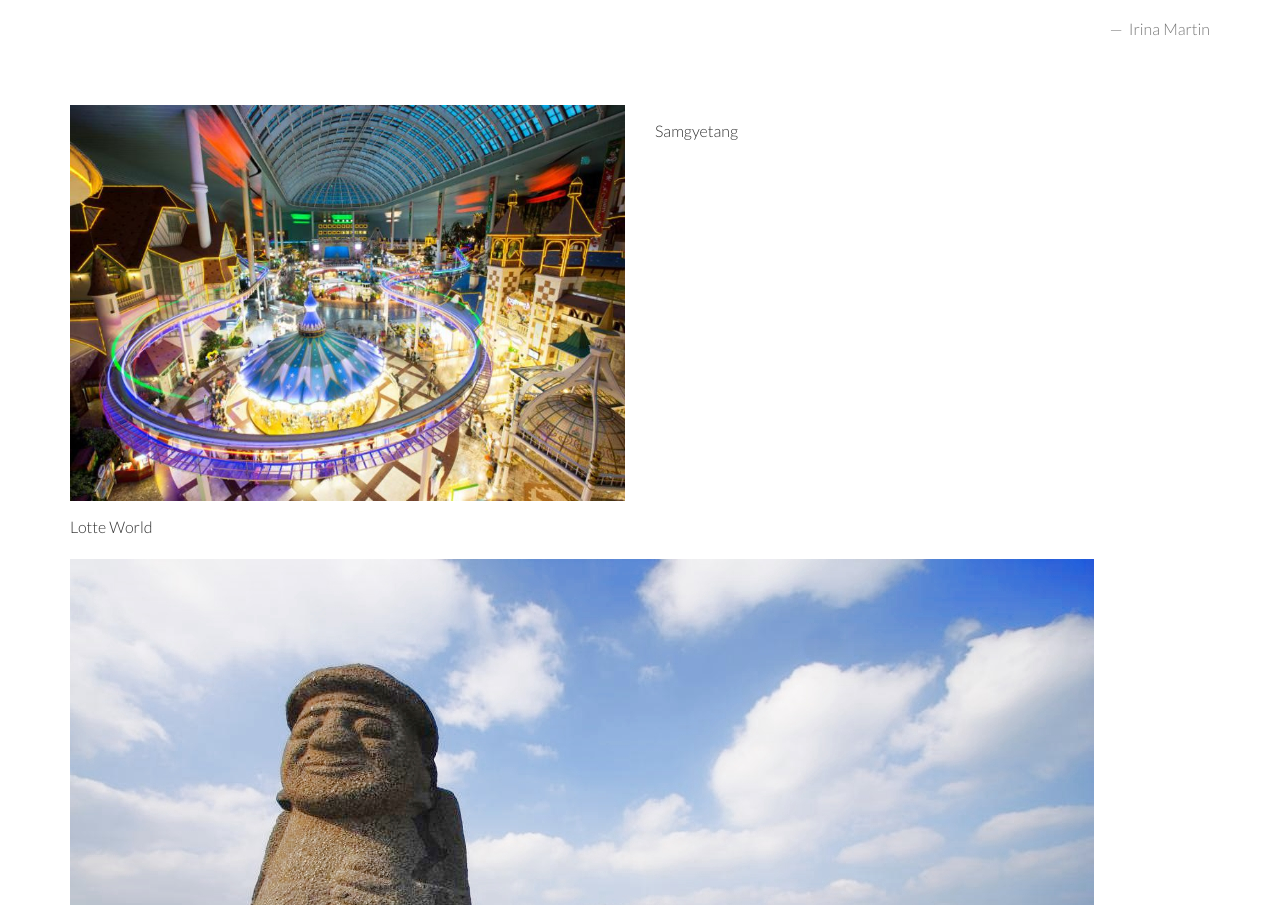
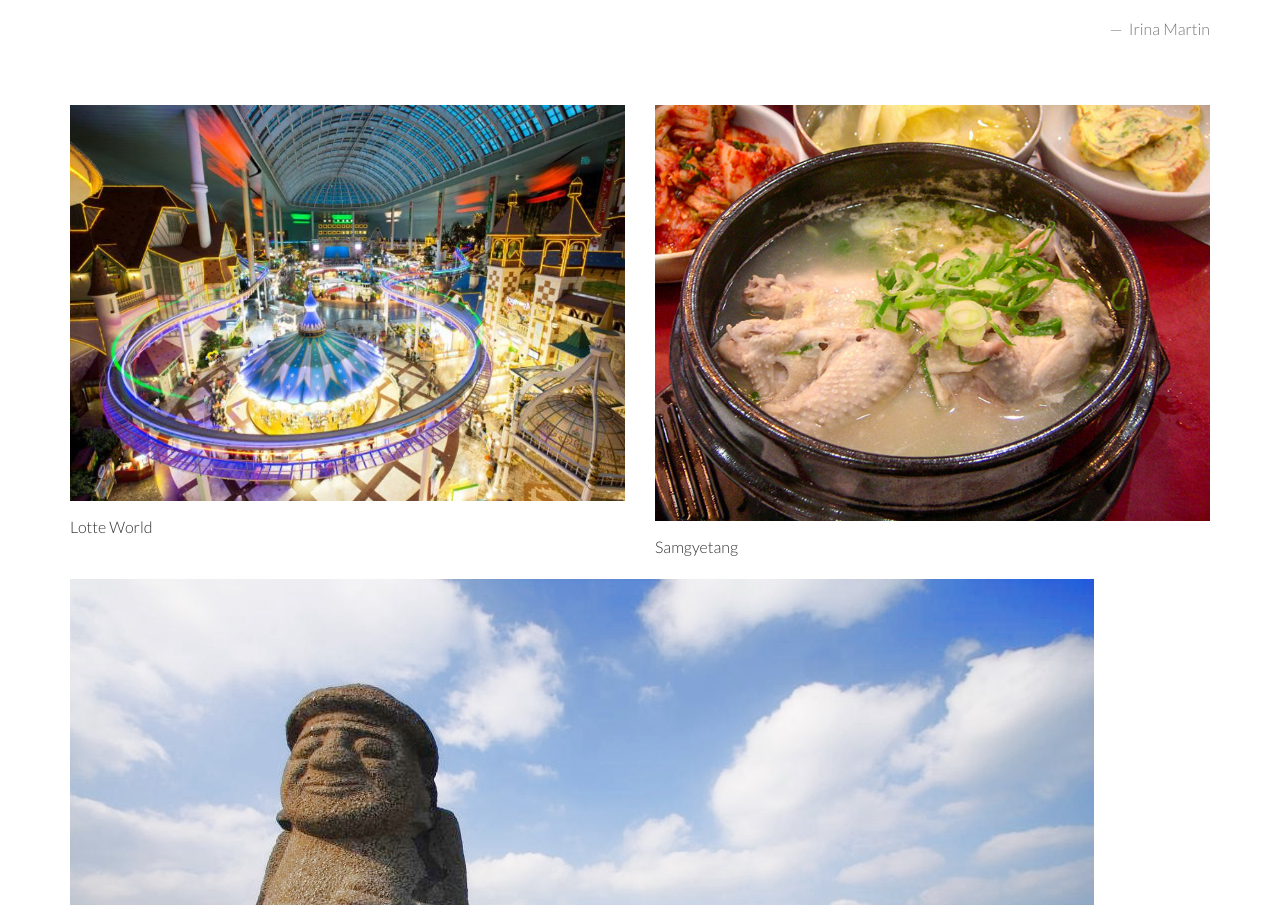
Before and after one commit to cham1350/web, a plain HTML site: page project.html in a window 1280 px wide. Shown: the part 2338-3243 px from the top of the page. Drawn offline with Linux system fonts and the light colour scheme.

Commit message:
Update project.html

```diff
--- a/project.html
+++ b/project.html
@@ -133,7 +133,7 @@
             <p>Lotte World</p>
             </div>
             <div class="col-md-6">
-            <img src="" class="img-responsive" alt="">
+            <img src="20200403-kaldiSamgetan01.jpg" class="img-responsive" alt="">
             <p>Samgyetang</p>
             </div>
         </div>
```
